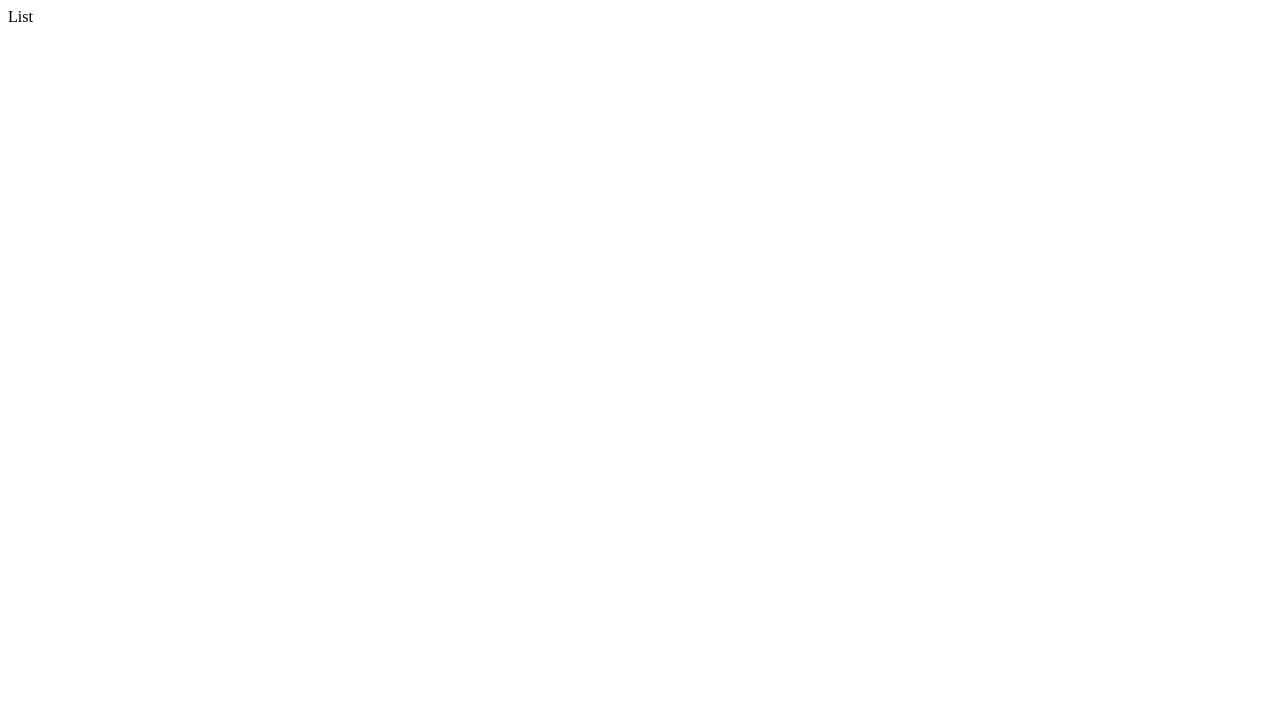
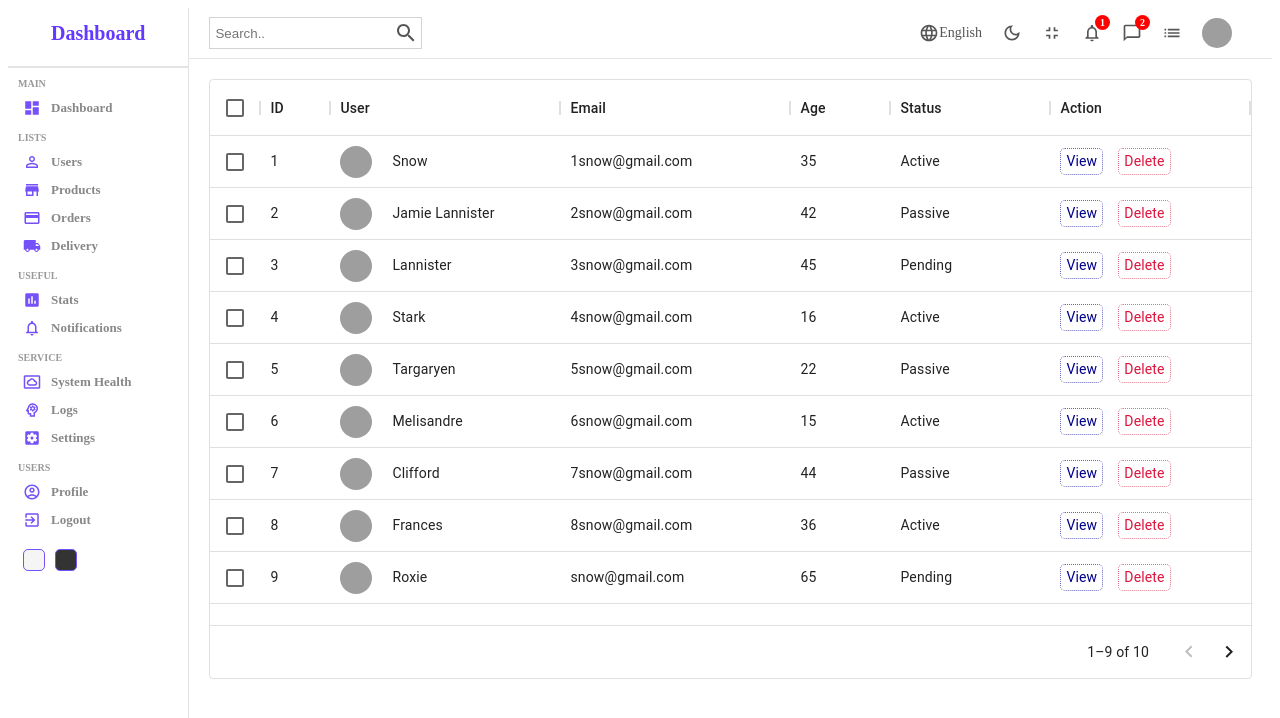
Before and after one commit to 1Mathias/React-Dashboard, a React (Create React App) app: page /users in a window 1280 px wide. Shown: the top 718 px of the page. Built offline with nearby package versions, Linux system fonts and the light colour scheme; grey boxes are pictures that could not be loaded.

Commit message:
List page updates

```diff
--- a/src/pages/list/List.jsx
+++ b/src/pages/list/List.jsx
@@ -1,10 +1,19 @@
 import React from 'react';
+import Datatable from '../../components/datatable/Datatable';
+import Navbar from '../../components/navbar/Navbar';
+import Sidebar from '../../components/sidebar/Sidebar';
 import './List.scss';
 
 
 const List = () => {
     return (
-        <div>List</div>
+        <div className='list'>
+            <Sidebar />
+            <div className="listContainer">
+                <Navbar />
+                <Datatable />
+            </div>
+        </div>
     )
 }
 
--- a/src/pages/list/List.scss
+++ b/src/pages/list/List.scss
@@ -0,0 +1,7 @@
+.list{
+    display: flex;
+    width: 100%;
+    .listContainer{
+        flex: 6;
+    }
+}
```
